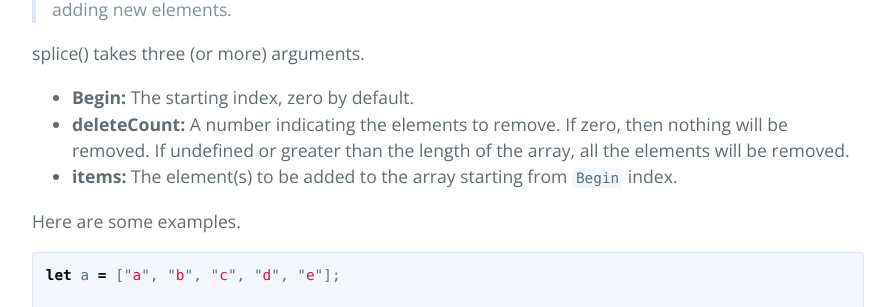
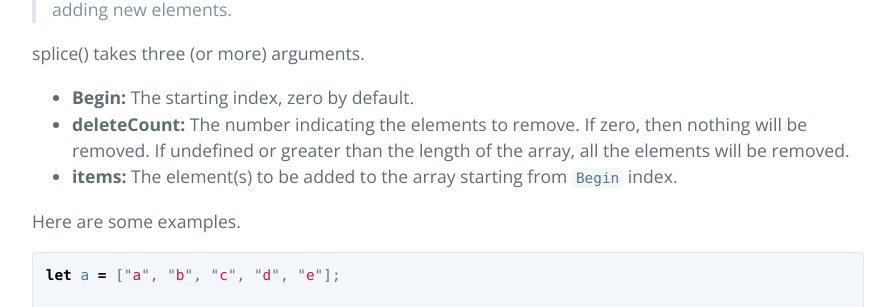
Before and after one commit to rxhl/Front, a Jekyll site: the page built from _posts/2017-10-30-Vanilla-JS-Slice-Splice.markdown, in a window 1280 px wide and 900 px high, scrolled down 1339 px. Shown: the part 148-455 px from the top of the window, without its empty margins (192-1087 px from the left). Built offline with Jekyll 4.4.1, drawn with Linux system fonts in a browser that asks for light colours; comment, search, counter and statistics services are not loaded.

Commit message:
week 9 v1.1

```diff
--- a/_posts/2017-10-30-Vanilla-JS-Slice-Splice.markdown
+++ b/_posts/2017-10-30-Vanilla-JS-Slice-Splice.markdown
@@ -42,7 +42,7 @@ The point here to note is that slice() **does not** change the original array.
 splice() takes three (or more) arguments.
 
 * **Begin:** The starting index, zero by default.
-* **deleteCount:** A number indicating the elements to remove. If zero, then nothing will be removed. If undefined or greater than the length of the array, all the elements will be removed.
+* **deleteCount:** The number indicating the elements to remove. If zero, then nothing will be removed. If undefined or greater than the length of the array, all the elements will be removed.
 * **items:** The element(s) to be added to the array starting from `Begin` index.
 
 Here are some examples.
```
